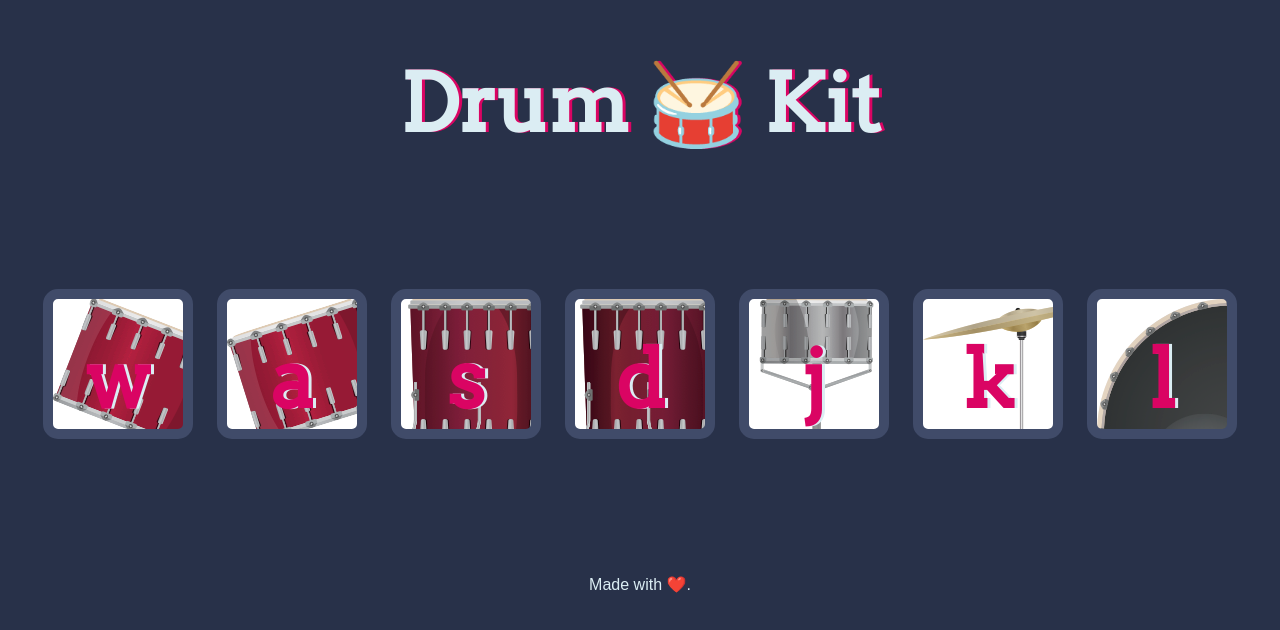
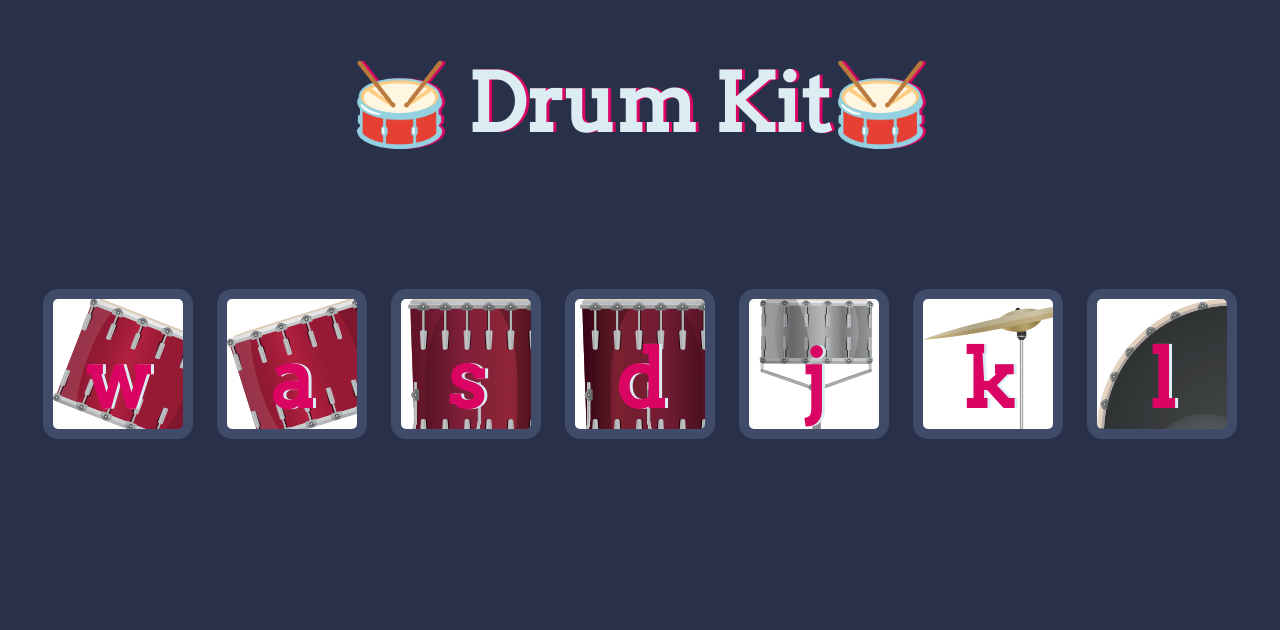
Before and after one commit to birovivien/drumkit, a plain HTML site: page index.html in a window 1280 px wide. Drawn offline with Linux system fonts and the light colour scheme.

Commit message:
Update index.html

```diff
--- a/index.html
+++ b/index.html
@@ -10,7 +10,7 @@
 
 <body>
 
-  <h1 id="title">Drum 🥁 Kit</h1>
+  <h1 id="title">🥁 Drum Kit🥁 </h1>
   <div class="set">
     <button class="w drum">w</button>
     <button class="a drum">a</button>
@@ -23,10 +23,6 @@
 
 
 <script src="index.js" charset="utf-8"></script>
-</body>
-
-<footer>
-  Made with ❤️.
-</footer>
+  </body>
 
 </html>
```
